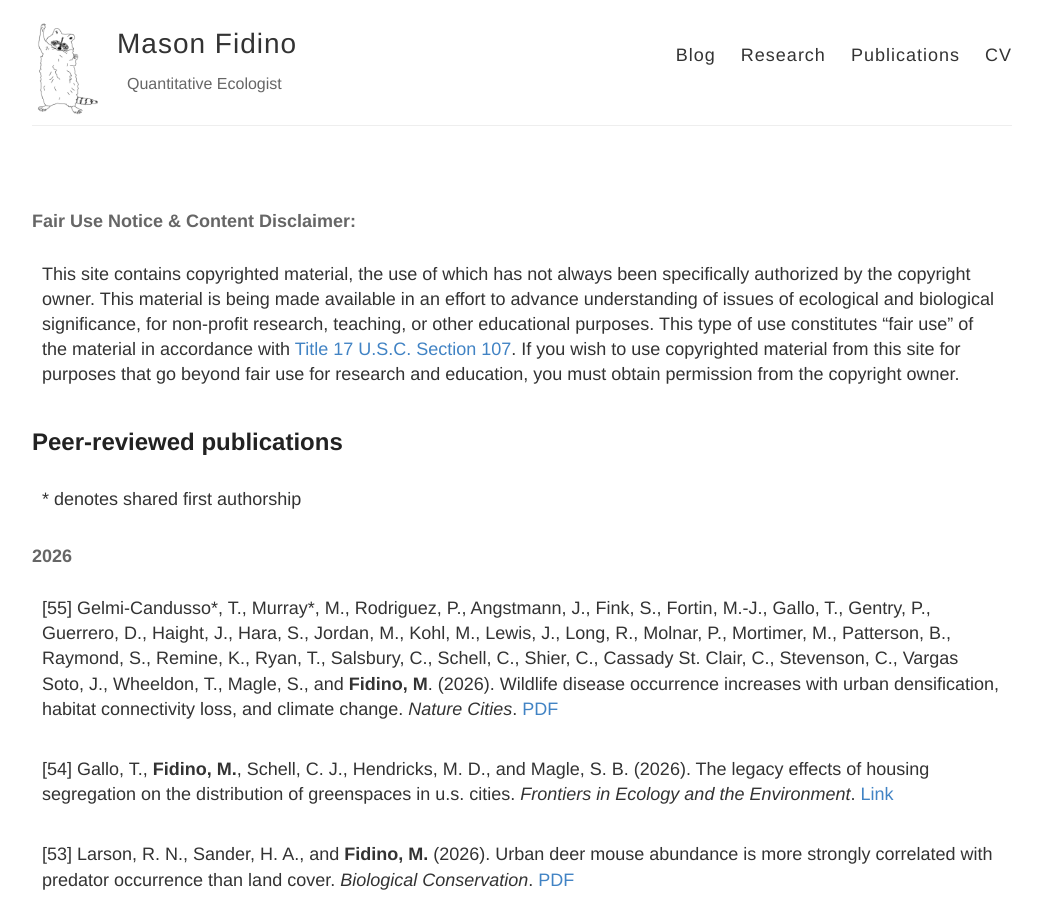
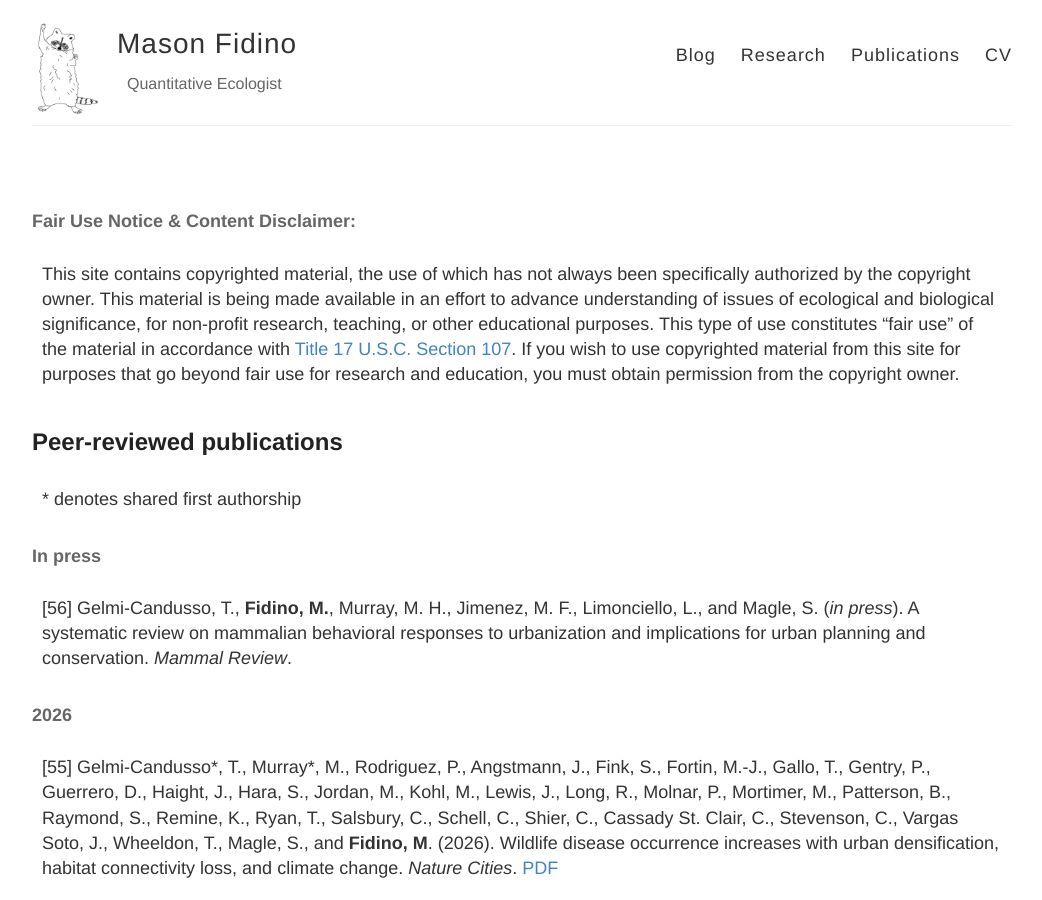
Before and after one commit to mfidino/mfidino.github.io, a Jekyll site: the page built from publications.md, in a window 1280 px wide and 900 px high. Shown: the whole window, without its empty margins (118-1160 px from the left). Built offline with Jekyll 4.4.1, drawn with Linux system fonts in a browser that asks for light colours.

Commit message:
new publication

```diff
--- a/publications.md
+++ b/publications.md
@@ -16,7 +16,12 @@ This site contains copyrighted material, the use of which has not always been sp
 
 
 
+#### In press
 
+[56] Gelmi-Candusso, T., **Fidino, M.**, Murray, M. H., Jimenez, M. F., Limonciello,
+L., and Magle, S. (*in press*). A systematic review on mammalian behavioral
+responses to urbanization and implications for urban planning and conservation.
+*Mammal Review*.
 
 
 #### 2026
```
Also changed, not shown: 1 other file.
